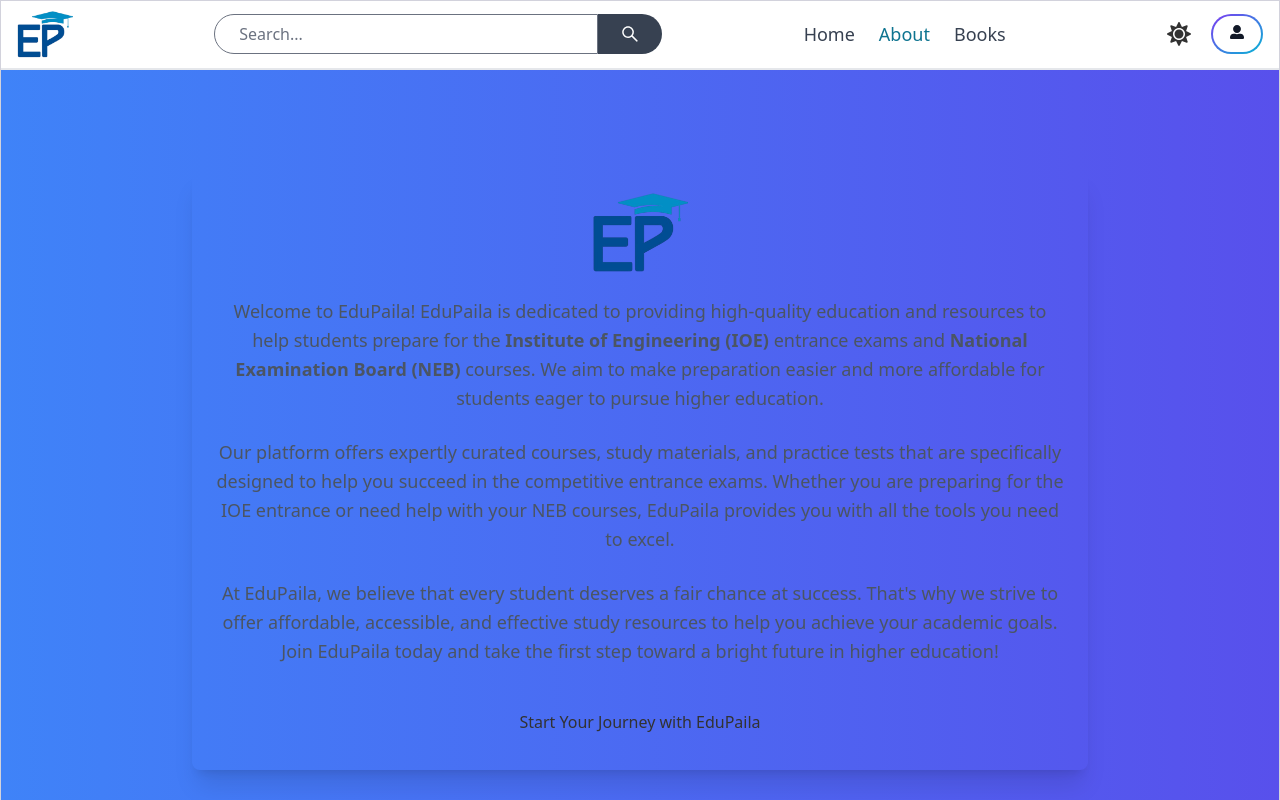
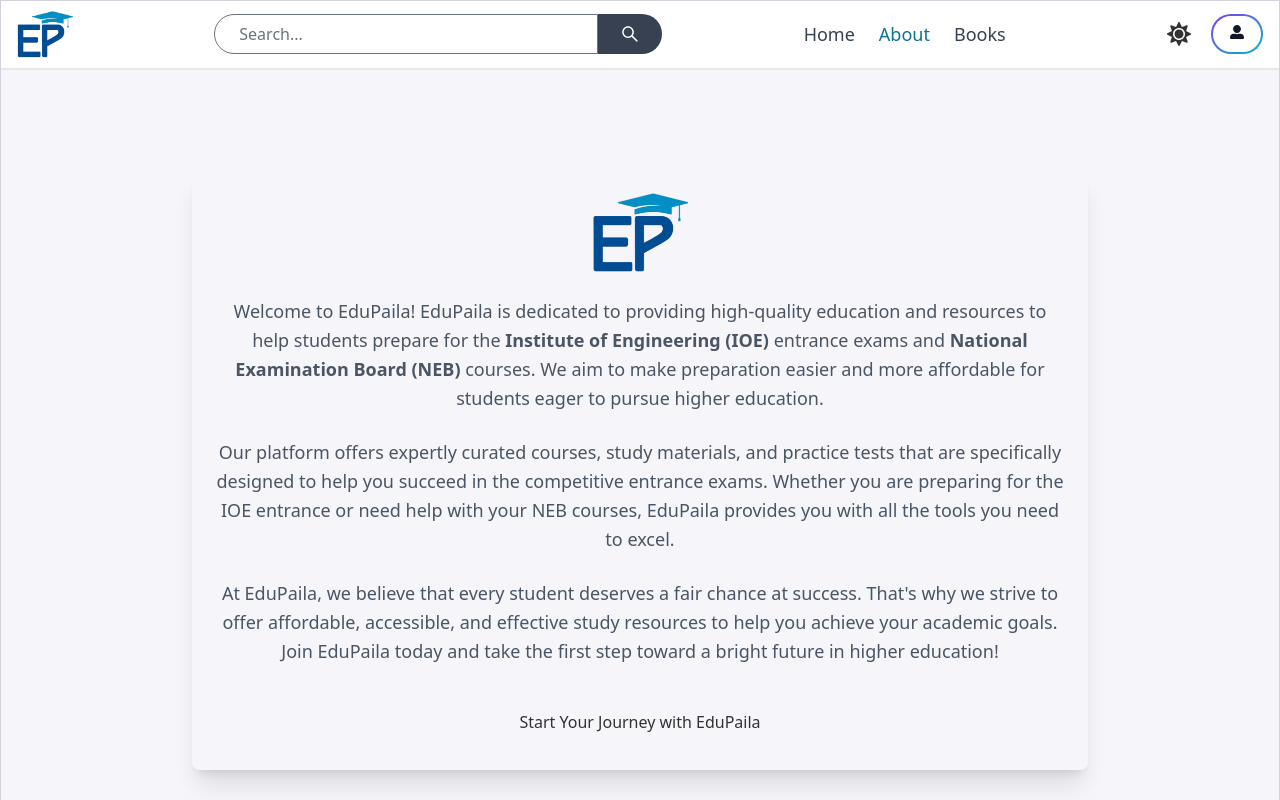
Before and after one commit to manish-thakurs-projects/EduPaila, a React (Vite) app in the folder EduPaila/: page /about in a window 1280 px wide. Shown: the top 800 px of the page. Built offline with nearby package versions, Linux system fonts and the light colour scheme; no server answers.

Commit message:
some imp styling

```diff
--- a/EduPaila/src/pages/About.jsx
+++ b/EduPaila/src/pages/About.jsx
@@ -3,8 +3,8 @@
 
 export default function About() {
   return (
-    <div className="min-h-screen flex items-center justify-center bg-gradient-to-r from-blue-500 to-indigo-600 py-10">
-      <div className="max-w-4xl mx-auto p-6 rounded-lg shadow-xl transform transition-transform duration-300 hover:scale-105 hover:rotate-2">
+    <div className="min-h-screen flex items-center justify-center py-10">
+      <div className="max-w-4xl mx-auto p-6 rounded-lg shadow-xl">
         <div className="flex justify-center mb-6">
           <Logo />
         </div>
```
